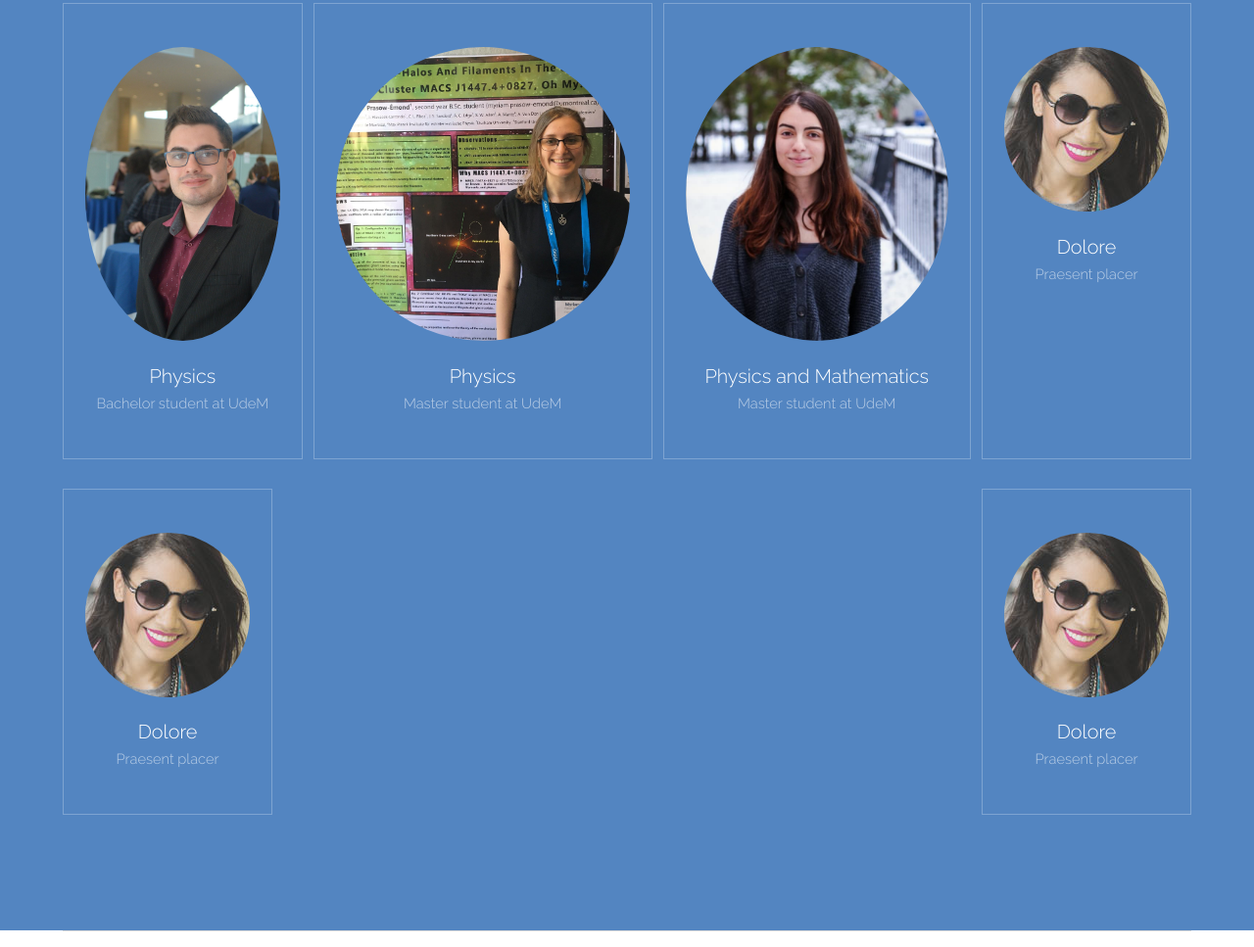
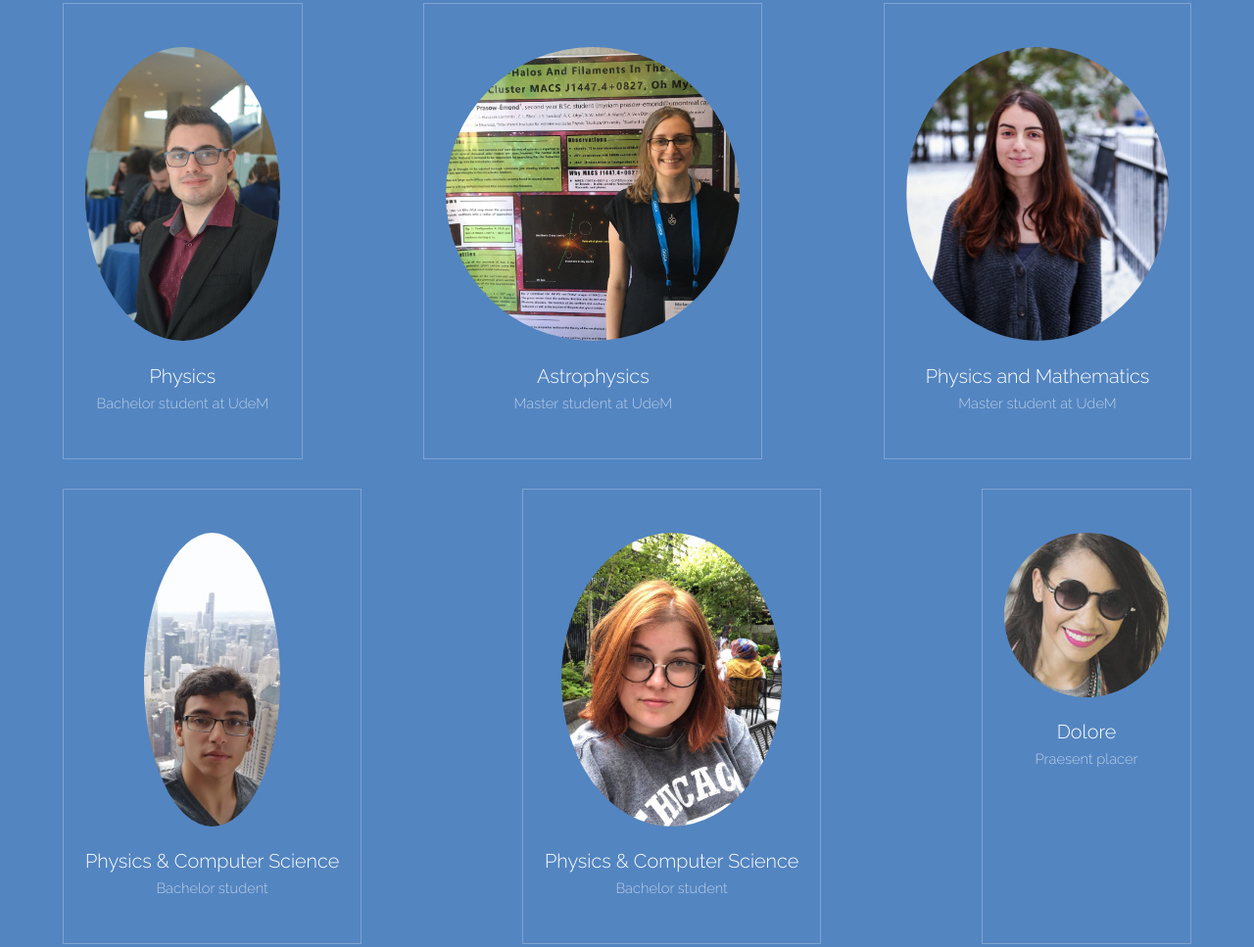
Before and after one commit to J-bytes/La-Bande-Interdite, a plain HTML site: page index.html in a window 1280 px wide. Shown: the part 952-1919 px from the top of the page at 98% size. Drawn offline with Linux system fonts and the light colour scheme.

Commit message:
add photo

```diff
--- a/index.html
+++ b/index.html
@@ -67,7 +67,7 @@
 							<div class="image round">
 								<img src="images/myriam.jpg" alt="Person 2" />
 							</div>
-							<h3>Physics</h3>
+							<h3>Astrophysics</h3>
 							<p>Master student at UdeM</p>
 						</div>
 						<div class="box person">
@@ -79,18 +79,18 @@
 						</div>
 						<div class="box person">
 							<div class="image round">
-								<img src="images/pic06.jpg" alt="Person 4" />
+								<img src="images/omar.jpg" alt="Person 4" />
 							</div>
-							<h3>Dolore</h3>
-							<p>Praesent placer</p>
+							<h3>Physics & Computer Science</h3>
+							<p>Bachelor student</p>
 						</div>
 
 						<div class="box person">
 							<div class="image round">
-								<img src="images/pic06.jpg" alt="Person 4" />
+								<img src="images/MC.jpg" alt="Person 4" />
 							</div>
-							<h3>Dolore</h3>
-							<p>Praesent placer</p>
+						<h3>Physics & Computer Science</h3>
+						<p>Bachelor student</p>
 						</div>
 
 						<div class="box person">
```
Also changed, not shown: images/MC.jpg (added), images/omar.jpg (added).
